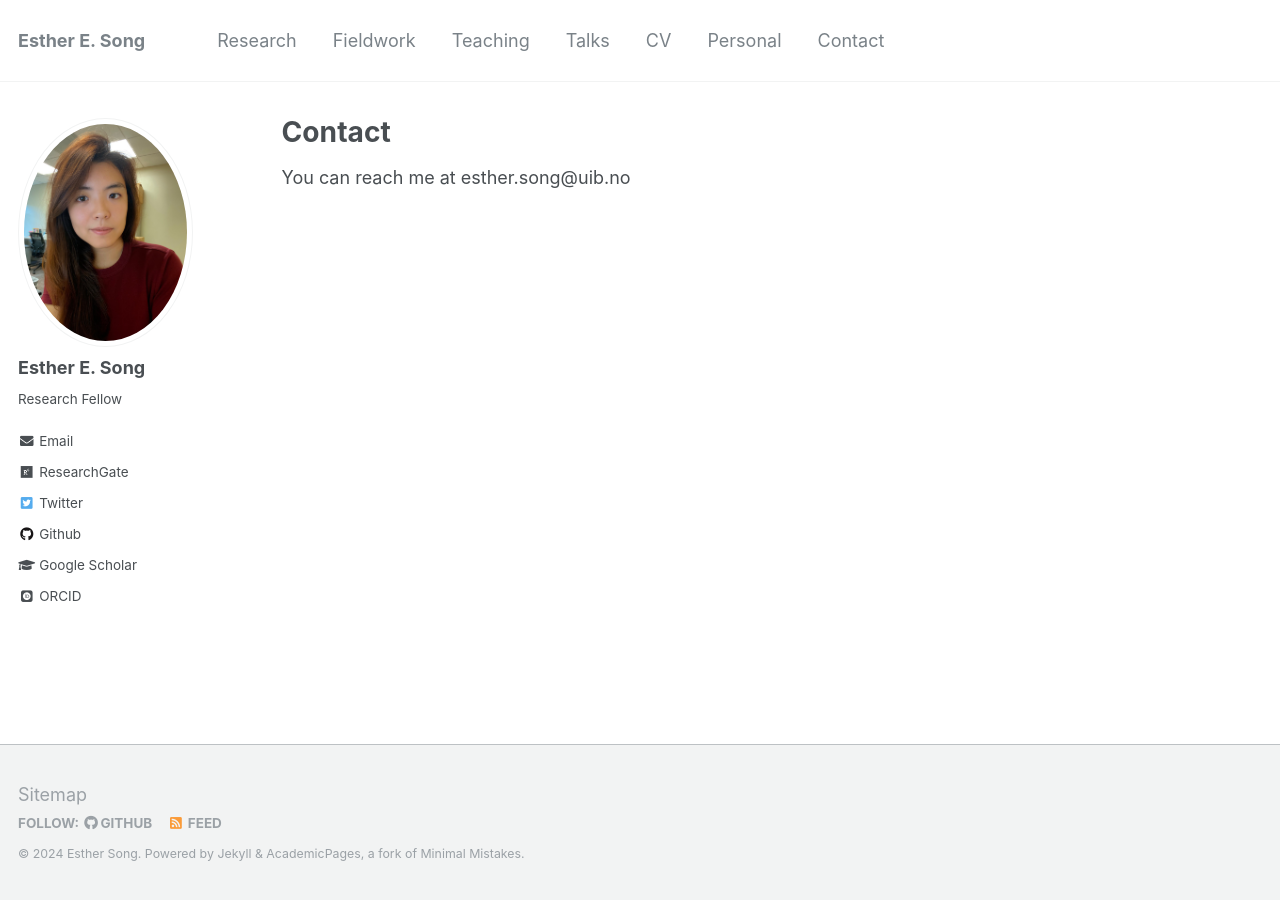
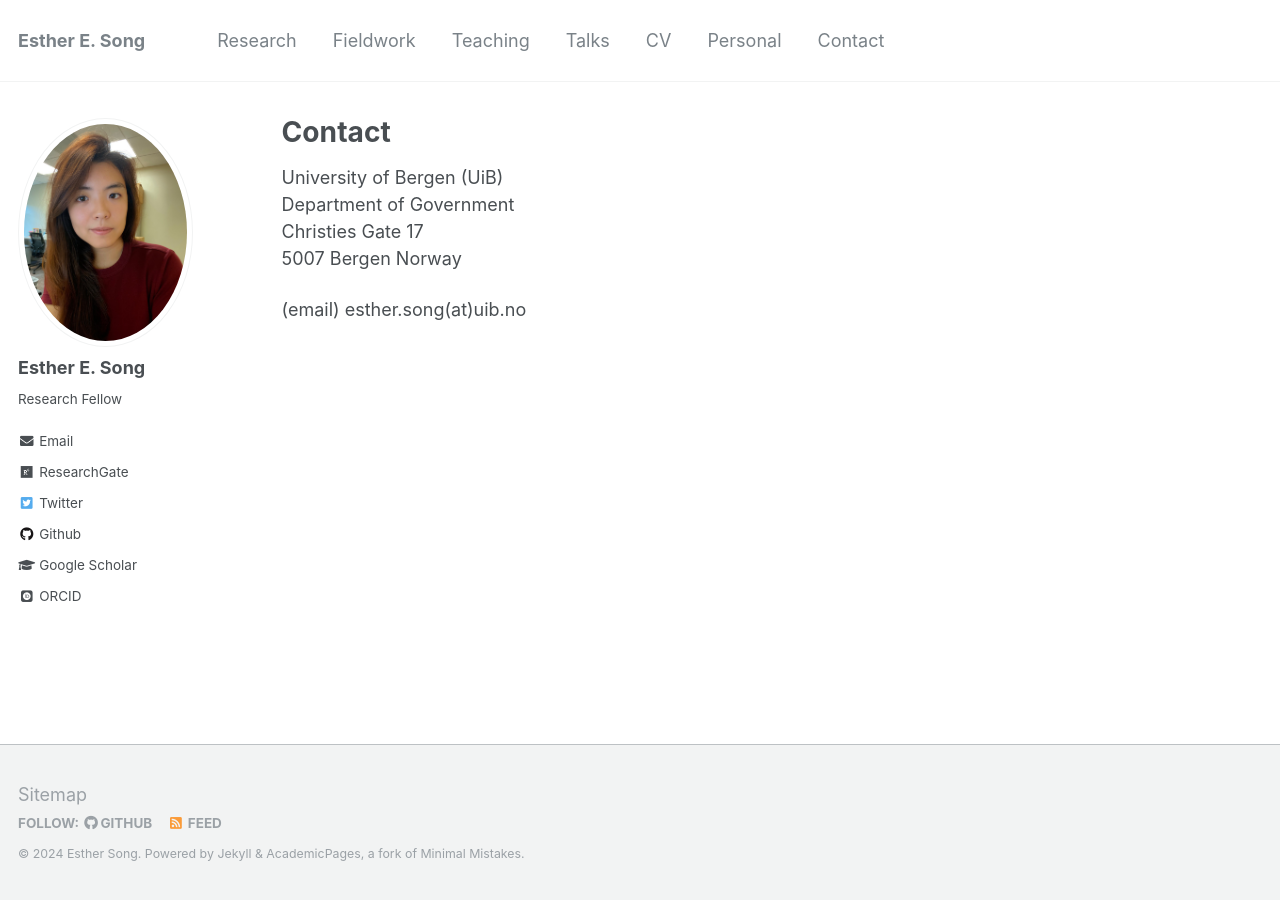
Before and after one commit to ehsong/ehsong.github.io, a Jekyll site: the page built from _pages/contact.md, in a window 1280 px wide. Built offline with Jekyll 4.4.1, drawn with Linux system fonts in a browser that asks for light colours; some web fonts are replaced.

Commit message:
Update contact.md

```diff
--- a/_pages/contact.md
+++ b/_pages/contact.md
@@ -8,4 +8,9 @@ redirect_from:
 ---
 {% include base_path %}
 
-You can reach me at esther.song@uib.no
+University of Bergen (UiB)
+Department of Government
+Christies Gate 17
+5007 Bergen Norway
+
+(email) esther.song(at)uib.no
```
